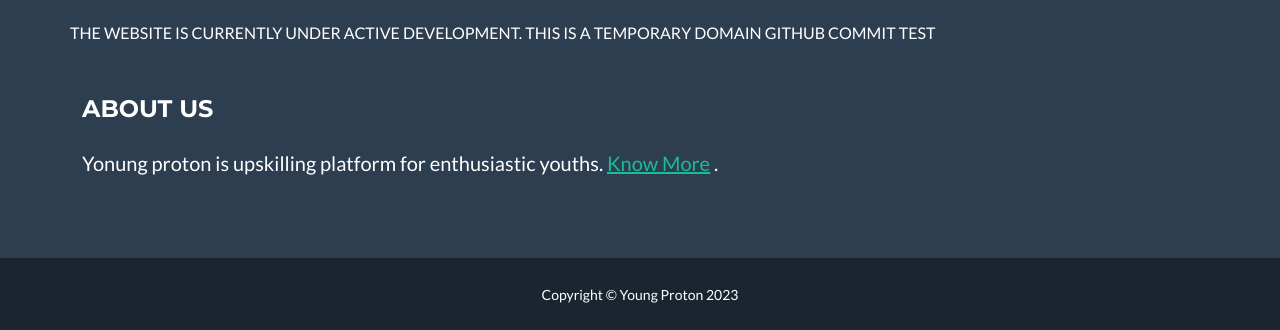
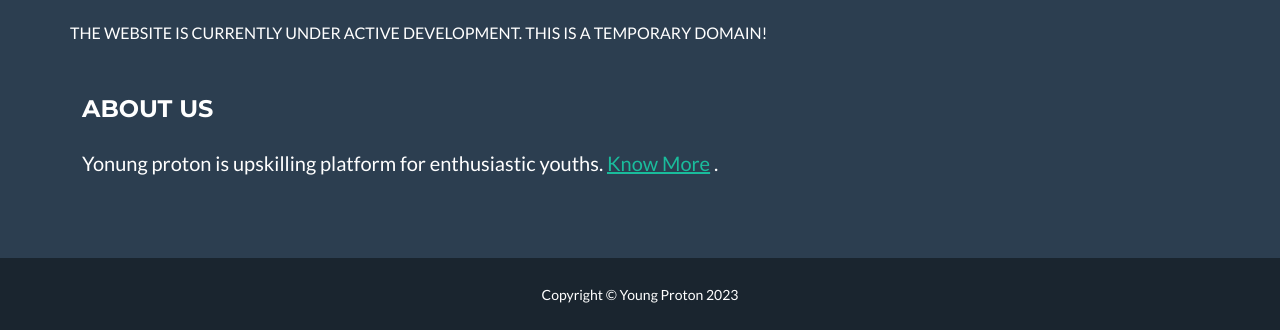
Before and after one commit to Kishlay-notabot/youngprotons, a plain HTML site: page index.html in a window 1280 px wide. Shown: the part 6094-6424 px from the top of the page. Drawn offline with nearby package versions, Linux system fonts and the light colour scheme.

Commit message:
Update index.html

```diff
--- a/index.html
+++ b/index.html
@@ -562,7 +562,7 @@
 
           </div>
           <br />
-          THE WEBSITE IS CURRENTLY UNDER ACTIVE DEVELOPMENT. THIS IS A TEMPORARY DOMAIN GITHUB COMMIT TEST
+          THE WEBSITE IS CURRENTLY UNDER ACTIVE DEVELOPMENT. THIS IS A TEMPORARY DOMAIN!
           <br />
           <!-- Footer About Text-->
           <div class="col-lg-4">
```
